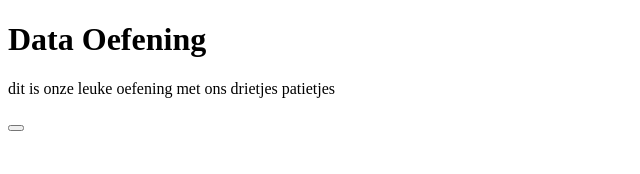
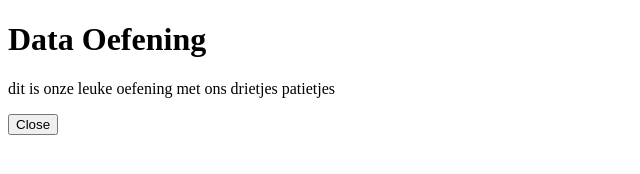
Before and after one commit to yamushka/dm2-oefening, a plain HTML site: page index.html in a window 1280 px wide. Shown: the whole page, without its empty margins (0-640 px from the left). Drawn offline with Linux system fonts and the light colour scheme.

Commit message:
added is to button

```diff
--- a/index.html
+++ b/index.html
@@ -9,7 +9,7 @@
 <h1>Data Oefening</h1>
 <p>dit is onze leuke oefening met ons drietjes patietjes</p>
 <aside class="aside__container" id="aside__action">
-<button class="aside__closing-btn"></button>
+<button class="aside__closing-btn" id="aside__closing-btn-action">Close</button>
 </aside>
 </body>
 </html>
```
